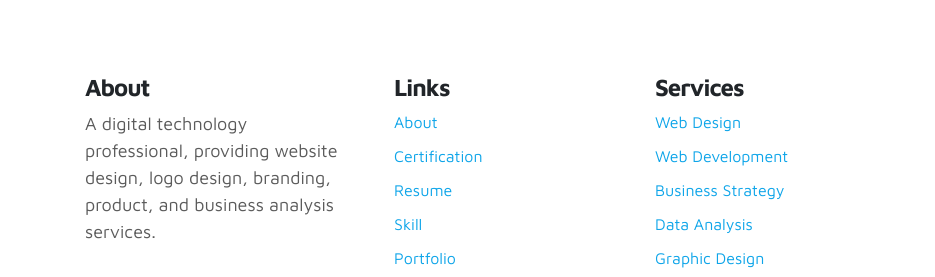
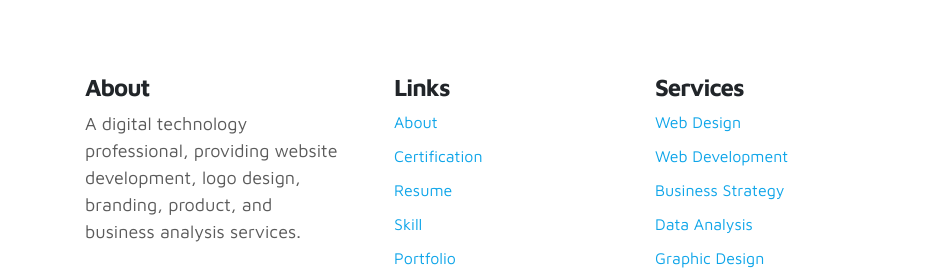
Before and after one commit to ainunnawawi/ainunnawawifolio, a plain HTML site: page index.html in a window 1280 px wide. Shown: the part 5950-6227 px from the top of the page, 0-935 px from the left. Drawn offline with Linux system fonts and the light colour scheme; files whose address does not match are found by name.

Commit message:
My change

```diff
--- a/index.html
+++ b/index.html
@@ -571,7 +571,7 @@ https://www.tooplate.com/view/2115-marvel
           <div class="ftco-footer-widget mb-4 ftco-animate">
             <h4 class="ftco-heading-2">About</h4>
             <p>
-              A digital technology professional, providing website design, logo design, branding, product, and business analysis services.
+              A digital technology professional, providing website development, logo design, branding, product, and business analysis services.
             </p>
             <ul class="ftco-footer-social list-unstyled float-md-left float-lft mt-5">
               <li class="ftco-animate">
```
